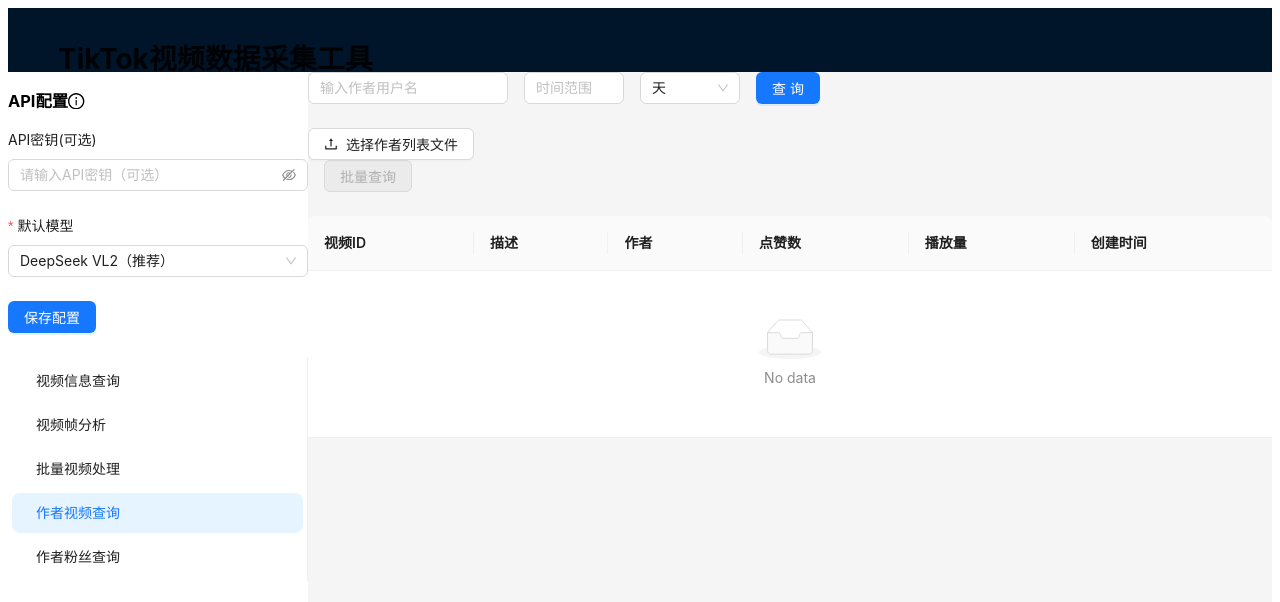
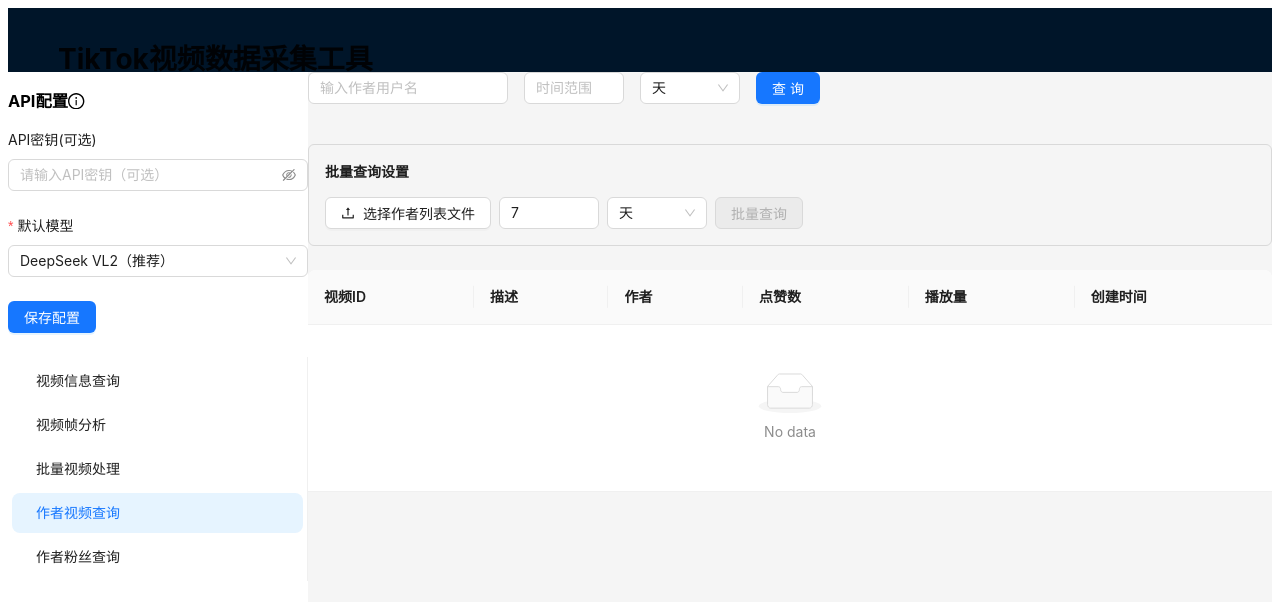
Before and after one commit to Sean272/tt-scraper_V0820, a Next.js app in the folder tiktok-web-scraper/: page /author-videos in a window 1280 px wide. Shown: the top 602 px of the page. Built offline with nearby package versions, Linux system fonts and the light colour scheme.

Commit message:
为批量作者查询添加时间范围选择功能

```diff
--- a/tiktok-web-scraper/src/app/api/batch-authors-videos/route.ts
+++ b/tiktok-web-scraper/src/app/api/batch-authors-videos/route.ts
@@ -38,6 +38,10 @@ export async function POST(request: Request) {
     const buffer = Buffer.from(await file.arrayBuffer());
     await writeFile(tempFile, buffer);
 
+    // 获取时间参数，默认为7天
+    const timeRange = formData.get('timeRange') as string || '7';
+    const timeUnit = formData.get('timeUnit') as string || 'days';
+
     // 读取作者列表
     const authorList = buffer.toString('utf-8').trim().split('\n').map(line => line.trim()).filter(line => line);
 
@@ -50,7 +54,7 @@ export async function POST(request: Request) {
       try {
         console.log(`正在处理作者: ${author}`);
         const { stdout } = await execAsync(
-          `node "${scriptPath}" "${author}" 7 days --skip-capcut-check`
+          `node "${scriptPath}" "${author}" ${timeRange} ${timeUnit} --skip-capcut-check`
         );
 
         // 从输出中提取CSV文件路径
--- a/tiktok-web-scraper/src/components/AuthorVideos.tsx
+++ b/tiktok-web-scraper/src/components/AuthorVideos.tsx
@@ -30,6 +30,8 @@ export default function AuthorVideos() {
   const [queryInfo, setQueryInfo] = useState<QueryInfo | null>(null);
   const [error, setError] = useState<string | null>(null);
   const [fileList, setFileList] = useState<UploadFile[]>([]);
+  const [batchTimeRange, setBatchTimeRange] = useState<string>('7');
+  const [batchTimeUnit, setBatchTimeUnit] = useState<string>('days');
 
   const columns: ColumnsType<VideoData> = [
     {
@@ -97,10 +99,17 @@ export default function AuthorVideos() {
       return;
     }
 
+    if (!batchTimeRange || parseInt(batchTimeRange) <= 0) {
+      setError('请输入有效的时间范围');
+      return;
+    }
+
     setLoading(true);
     setError(null);
     const formData = new FormData();
     formData.append('file', fileList[0].originFileObj as Blob);
+    formData.append('timeRange', batchTimeRange);
+    formData.append('timeUnit', batchTimeUnit);
 
     try {
       const response = await axios.post('/api/batch-authors-videos', formData, {
@@ -111,7 +120,11 @@ export default function AuthorVideos() {
 
       if (response.data && Array.isArray(response.data) && response.data.length > 0) {
         setData(response.data);
-        setQueryInfo(null);
+        setQueryInfo({
+          author: `批量查询`,
+          timeRange: batchTimeRange,
+          timeUnit: batchTimeUnit
+        });
       } else {
         setData([]);
         setError('未找到视频');
@@ -155,7 +168,9 @@ export default function AuthorVideos() {
         </Form.Item>
       </Form>
 
-      <div>
+      <div style={{ marginTop: 16, padding: 16, border: '1px solid #d9d9d9', borderRadius: 6 }}>
+        <div style={{ marginBottom: 16, fontWeight: 'bold' }}>批量查询设置</div>
+        <Space>
           <Upload
             accept=".txt,.csv"
             fileList={fileList}
@@ -165,15 +180,31 @@ export default function AuthorVideos() {
           >
             <Button icon={<UploadOutlined />}>选择作者列表文件</Button>
           </Upload>
+          <Input
+            type="number"
+            placeholder="时间范围"
+            style={{ width: 100 }}
+            value={batchTimeRange}
+            onChange={(e) => setBatchTimeRange(e.target.value)}
+          />
+          <Select
+            style={{ width: 100 }}
+            value={batchTimeUnit}
+            onChange={(value) => setBatchTimeUnit(value)}
+          >
+            <Select.Option value="days">天</Select.Option>
+            <Select.Option value="weeks">周</Select.Option>
+            <Select.Option value="months">月</Select.Option>
+          </Select>
           <Button
             type="primary"
             onClick={handleBatchUpload}
             loading={loading}
-          style={{ marginLeft: 16 }}
             disabled={!fileList.length}
           >
             批量查询
           </Button>
+        </Space>
       </div>
 
       {queryInfo && (
```
Lines whose indentation alone changed are shown as unchanged.
